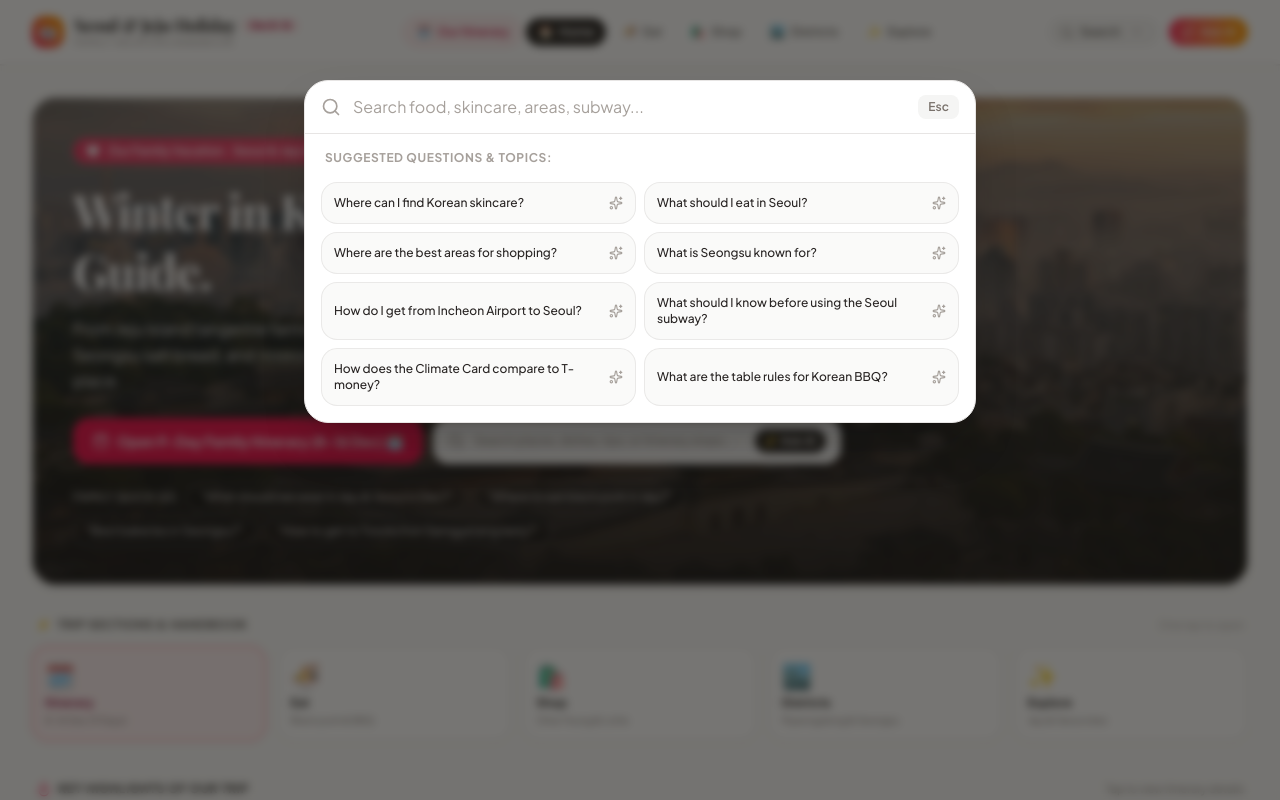
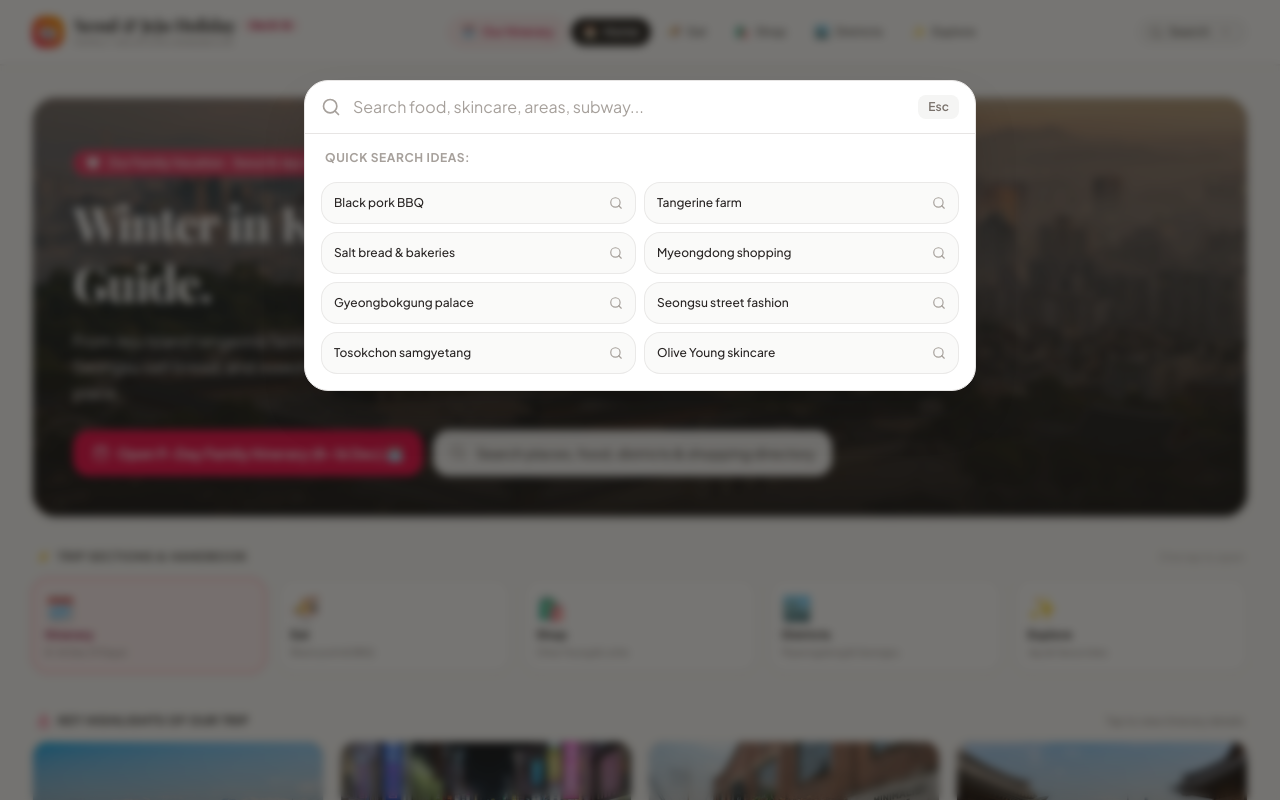
Before and after one commit to amuri13/seoul-travel, a React (Vite) app: page / in a window 1280 px wide. Both pictures are taken after a click on the button "Search Guide". Shown: the top 800 px of the page. Built offline with nearby package versions, Linux system fonts and the light colour scheme; a web font is replaced by a local one.

Commit message:
Remove Ask AI question bar and top right icon

```diff
--- a/src/App.tsx
+++ b/src/App.tsx
@@ -7,7 +7,6 @@ import { EatSection } from './components/EatSection';
 import { ShopSection } from './components/ShopSection';
 import { NeighbourhoodSection } from './components/NeighbourhoodSection';
 import { ExploreSection } from './components/ExploreSection';
-import { AiGuideModal } from './components/AiGuideModal';
 import { PlaceDetailModal } from './components/PlaceDetailModal';
 import { Footer } from './components/Footer';
 
@@ -22,8 +21,6 @@ import { ArrowRight, Sparkles, MapPin, Utensils, ShoppingBag, Train, BookOpen, E
 export default function App() {
   const [activeTab, setActiveTab] = useState<string>('home');
   const [isSearchOpen, setIsSearchOpen] = useState<boolean>(false);
-  const [isAiGuideOpen, setIsAiGuideOpen] = useState<boolean>(false);
-  const [aiGuideQuery, setAiGuideQuery] = useState<string>('');
 
   const [selectedDetailItem, setSelectedDetailItem] = useState<Place | Shop | null>(null);
   const [detailType, setDetailType] = useState<'place' | 'shop'>('place');
@@ -49,11 +46,6 @@ export default function App() {
   const handleNavigate = (tab: string) => {
     setActiveTab(tab);
     window.scrollTo({ top: 0, behavior: 'smooth' });
-  };
-
-  const handleOpenAiWithQuery = (query: string) => {
-    setAiGuideQuery(query);
-    setIsAiGuideOpen(true);
   };
 
   const openPlaceDetail = (place: Place) => {
@@ -95,10 +87,6 @@ export default function App() {
         activeTab={activeTab}
         onTabChange={handleNavigate}
         onOpenSearch={() => setIsSearchOpen(true)}
-        onOpenAiGuide={() => {
-          setAiGuideQuery('');
-          setIsAiGuideOpen(true);
-        }}
       />
 
       {/* Main Body */}
@@ -108,7 +96,6 @@ export default function App() {
             {/* Visual Hero */}
             <Hero
               onSearchClick={() => setIsSearchOpen(true)}
-              onAskQuery={handleOpenAiWithQuery}
               onNavigate={handleNavigate}
               onSelectNeighbourhood={(id) => {
                 setSelectedNeighbourhoodId(id);
@@ -558,25 +545,6 @@ export default function App() {
           setSelectedNeighbourhoodId(n.id);
           setActiveTab('neighbourhoods');
         }}
-        onAskAi={(query: string) => {
-          setIsSearchOpen(false);
-          setAiGuideQuery(query);
-          setIsAiGuideOpen(true);
-        }}
-      />
-
-      {/* Natural Language AI Guide Modal */}
-      <AiGuideModal
-        isOpen={isAiGuideOpen}
-        onClose={() => setIsAiGuideOpen(false)}
-        initialQuery={aiGuideQuery}
-        onSelectPlace={openPlaceDetail}
-        onSelectShop={openShopDetail}
-        onSelectNeighbourhood={(n) => {
-          setSelectedNeighbourhoodId(n.id);
-          setActiveTab('neighbourhoods');
-          setIsAiGuideOpen(false);
-        }}
       />
 
       {/* Place / Shop Comprehensive Detail Modal */}
@@ -590,10 +558,6 @@ export default function App() {
       {/* Footer */}
       <Footer
         onNavigate={handleNavigate}
-        onOpenAiGuide={() => {
-          setAiGuideQuery('');
-          setIsAiGuideOpen(true);
-        }}
       />
     </div>
   );
--- a/src/components/Footer.tsx
+++ b/src/components/Footer.tsx
@@ -3,10 +3,10 @@ import { Compass, ShieldCheck } from 'lucide-react';
 
 interface FooterProps {
   onNavigate: (section: string) => void;
-  onOpenAiGuide: () => void;
+  onOpenAiGuide?: () => void;
 }
 
-export const Footer: React.FC<FooterProps> = ({ onNavigate, onOpenAiGuide }) => {
+export const Footer: React.FC<FooterProps> = ({ onNavigate }) => {
   return (
     <footer className="bg-stone-900 text-stone-300 border-t border-stone-800 pt-12 pb-16 text-xs">
       <div className="max-w-7xl mx-auto px-4 sm:px-6 lg:px-8 space-y-10">
@@ -56,21 +56,15 @@ export const Footer: React.FC<FooterProps> = ({ onNavigate, onOpenAiGuide }) =>
             </ul>
           </div>
 
-          {/* Sources & AI Guide */}
+          {/* Sources & Official Guidance */}
           <div className="space-y-3">
             <div className="font-semibold uppercase tracking-wider text-stone-200 text-[11px]">
               Official Sources & Guidance
             </div>
             <p className="text-stone-400 leading-relaxed text-[11px]">
               Factual data curated from Korea Tourism Organization (KTO), Seoul Metropolitan Government,
-              Seoul Metro, Michelin Guide Seoul, and direct field verification.
+              Seoul Metro, Michelin Guide Seoul, and direct family field verification.
             </p>
-            <button
-              onClick={onOpenAiGuide}
-              className="px-3 py-1.5 bg-stone-800 hover:bg-stone-700 text-stone-100 rounded-lg text-xs font-medium transition-colors cursor-pointer flex items-center gap-1.5"
-            >
-              <span>Ask AI Guide Assistant</span>
-            </button>
           </div>
         </div>
 
--- a/src/components/Header.tsx
+++ b/src/components/Header.tsx
@@ -1,18 +1,17 @@
 import React, { useState } from 'react';
-import { Search, Sparkles, Menu, X, Calendar, Heart } from 'lucide-react';
+import { Search, Menu, X, Calendar, Heart } from 'lucide-react';
 
 interface HeaderProps {
   activeTab: string;
   onTabChange: (tab: string) => void;
   onOpenSearch: () => void;
-  onOpenAiGuide: (initialQuery?: string) => void;
+  onOpenAiGuide?: (initialQuery?: string) => void;
 }
 
 export const Header: React.FC<HeaderProps> = ({
   activeTab,
   onTabChange,
   onOpenSearch,
-  onOpenAiGuide,
 }) => {
   const [mobileMenuOpen, setMobileMenuOpen] = useState(false);
 
@@ -122,14 +121,6 @@ export const Header: React.FC<HeaderProps> = ({
               </kbd>
             </button>
 
-            <button
-              onClick={() => onOpenAiGuide()}
-              className="px-3 py-1.5 bg-gradient-to-r from-rose-500 to-amber-500 hover:from-rose-600 hover:to-amber-600 text-white rounded-full text-xs font-semibold shadow-xs flex items-center gap-1.5 cursor-pointer transition-all hover:shadow-sm hover:scale-[1.02]"
-            >
-              <Sparkles className="w-3.5 h-3.5 text-white animate-pulse" />
-              <span>Ask AI</span>
-            </button>
-
             {/* Mobile Hamburger Button */}
             <button
               onClick={() => setMobileMenuOpen(!mobileMenuOpen)}
--- a/src/components/Hero.tsx
+++ b/src/components/Hero.tsx
@@ -1,16 +1,15 @@
 import React from 'react';
-import { Search, Sparkles, Utensils, ShoppingBag, MapPin, Compass, Train, ShieldCheck, BookOpen, Lightbulb, ArrowRight, Flame, Calendar, Heart } from 'lucide-react';
-import { SUGGESTED_QUERIES } from '../services/searchService';
+import { Search, Calendar, Heart, Flame, ArrowRight } from 'lucide-react';
 import { SEOUL_IMAGES } from '../data/images';
 
 interface HeroProps {
   onSearchClick: () => void;
-  onAskQuery: (query: string) => void;
+  onAskQuery?: (query: string) => void;
   onNavigate: (section: string) => void;
   onSelectNeighbourhood?: (id: string) => void;
 }
 
-export const Hero: React.FC<HeroProps> = ({ onSearchClick, onAskQuery, onNavigate }) => {
+export const Hero: React.FC<HeroProps> = ({ onSearchClick, onNavigate }) => {
   const quickCategories = [
     { id: 'itinerary', label: 'Itinerary', icon: '🗓️', desc: '8–16 Dec (9 Days)', highlight: true },
     { id: 'eat', label: 'Eat', icon: '🍜', desc: 'Black pork & BBQ' },
@@ -91,40 +90,15 @@ export const Hero: React.FC<HeroProps> = ({ onSearchClick, onAskQuery, onNavigat
                 <span>Open 9-Day Family Itinerary (8–16 Dec) 🗓️</span>
               </button>
 
-              <div
+              <button
                 onClick={onSearchClick}
-                className="flex-1 bg-white/95 text-stone-800 hover:bg-white rounded-2xl shadow-md px-3.5 py-2.5 flex items-center justify-between gap-3 cursor-pointer transition-all border border-stone-200/50"
+                className="bg-white/95 text-stone-800 hover:bg-white rounded-2xl shadow-md px-4 py-3 flex items-center gap-2.5 cursor-pointer transition-all border border-stone-200/50 text-xs sm:text-sm font-medium hover:scale-102"
               >
-                <div className="flex items-center gap-2.5 overflow-hidden">
-                  <Search className="w-4 h-4 text-stone-500 shrink-0" />
-                  <span className="text-xs text-stone-500 truncate">
-                    Search places, dishes, tips, or itinerary stops...
-                  </span>
-                </div>
-                <div className="flex items-center gap-1 shrink-0 bg-stone-900 text-white px-2.5 py-1 rounded-xl text-xs font-semibold">
-                  <Sparkles className="w-3 h-3 text-amber-300" />
-                  <span>Ask AI</span>
-                </div>
-              </div>
-            </div>
-
-            {/* Quick Question Chips */}
-            <div className="pt-1 flex flex-wrap items-center gap-2 text-xs">
-              <span className="text-stone-300 text-[11px] font-medium uppercase tracking-wider">Family Quick Qs:</span>
-              {[
-                'What should we wear in Jeju & Seoul in Dec?',
-                'Where to eat black pork in Jeju?',
-                'Best bakeries in Seongsu?',
-                'How to get to Tosokchon Samgyetang early?'
-              ].map((q, idx) => (
-                <button
-                  key={idx}
-                  onClick={() => onAskQuery(q)}
-                  className="bg-black/40 hover:bg-white/20 border border-white/25 text-stone-200 hover:text-white px-3 py-1 rounded-full text-xs transition-all text-left cursor-pointer flex items-center gap-1"
-                >
-                  <span>"{q}"</span>
-                </button>
-              ))}
+                <Search className="w-4 h-4 text-stone-500 shrink-0" />
+                <span className="text-stone-700">
+                  Search places, food, districts & shopping directory
+                </span>
+              </button>
             </div>
           </div>
         </div>
--- a/src/components/SearchBar.tsx
+++ b/src/components/SearchBar.tsx
@@ -1,6 +1,6 @@
 import React, { useState, useEffect, useRef } from 'react';
-import { Search, X, Sparkles, MapPin, Utensils, ShoppingBag, Train, ArrowRight } from 'lucide-react';
-import { performClientSearch, SUGGESTED_QUERIES, SearchResults } from '../services/searchService';
+import { Search, X, MapPin, Utensils, ShoppingBag, ArrowRight } from 'lucide-react';
+import { performClientSearch, SearchResults } from '../services/searchService';
 import { Place, Shop, Neighbourhood } from '../types';
 import { SEOUL_IMAGES, getImageForCategory } from '../data/images';
 
@@ -10,7 +10,7 @@ interface SearchBarProps {
   onSelectPlace: (place: Place) => void;
   onSelectShop: (shop: Shop) => void;
   onSelectNeighbourhood: (neighbourhood: Neighbourhood) => void;
-  onAskAi: (query: string) => void;
+  onAskAi?: (query: string) => void;
 }
 
 export const SearchBar: React.FC<SearchBarProps> = ({
@@ -19,7 +19,6 @@ export const SearchBar: React.FC<SearchBarProps> = ({
   onSelectPlace,
   onSelectShop,
   onSelectNeighbourhood,
-  onAskAi,
 }) => {
   const [query, setQuery] = useState('');
   const [results, setResults] = useState<SearchResults | null>(null);
@@ -75,61 +74,41 @@ export const SearchBar: React.FC<SearchBarProps> = ({
           </button>
         </div>
 
-        {/* AI Guide Handover Bar */}
-        {query.trim().length > 1 && (
-          <div className="bg-rose-50 border-b border-rose-100 px-4 py-2.5 flex items-center justify-between text-xs text-rose-950">
-            <div className="flex items-center gap-2">
-              <Sparkles className="w-4 h-4 text-rose-600 shrink-0" />
-              <span>Ask Seoul AI Guide for an instant local answer:</span>
-            </div>
-            <button
-              onClick={() => {
-                onAskAi(query);
-                onClose();
-              }}
-              className="font-bold text-rose-700 hover:text-rose-900 flex items-center gap-1 cursor-pointer bg-rose-100/70 hover:bg-rose-200 px-2.5 py-1 rounded-lg transition-colors"
-            >
-              Ask AI <ArrowRight className="w-3.5 h-3.5" />
-            </button>
-          </div>
-        )}
-
         {/* Results Body */}
         <div className="overflow-y-auto p-4 space-y-5">
           {!results || query.trim() === '' ? (
             <div className="space-y-4">
               <div className="text-xs uppercase tracking-wider text-stone-400 font-bold px-1">
-                Suggested Questions & Topics:
+                Quick Search Ideas:
               </div>
               <div className="grid grid-cols-1 sm:grid-cols-2 gap-2">
-                {SUGGESTED_QUERIES.map((q, idx) => (
+                {[
+                  'Black pork BBQ',
+                  'Tangerine farm',
+                  'Salt bread & bakeries',
+                  'Myeongdong shopping',
+                  'Gyeongbokgung palace',
+                  'Seongsu street fashion',
+                  'Tosokchon samgyetang',
+                  'Olive Young skincare'
+                ].map((tag, idx) => (
                   <button
                     key={idx}
                     onClick={() => {
-                      onAskAi(q);
-                      onClose();
+                      setQuery(tag);
                     }}
-                    className="p-3 text-left bg-stone-50 hover:bg-rose-50/70 border border-stone-200/80 hover:border-rose-200 rounded-2xl text-xs text-stone-800 transition-colors flex items-center justify-between group cursor-pointer"
+                    className="p-3 text-left bg-stone-50 hover:bg-rose-50 border border-stone-200/80 hover:border-rose-200 rounded-2xl text-xs text-stone-800 transition-colors flex items-center justify-between group cursor-pointer"
                   >
-                    <span className="font-medium group-hover:text-rose-900">{q}</span>
-                    <Sparkles className="w-3.5 h-3.5 text-stone-400 group-hover:text-rose-500 shrink-0 ml-2" />
+                    <span className="font-medium group-hover:text-rose-900">{tag}</span>
+                    <Search className="w-3.5 h-3.5 text-stone-400 group-hover:text-rose-500 shrink-0 ml-2" />
                   </button>
                 ))}
               </div>
             </div>
           ) : results.totalMatches === 0 ? (
             <div className="text-center py-10 space-y-3">
-              <p className="text-sm text-stone-600">No exact places found for "{query}".</p>
-              <button
-                onClick={() => {
-                  onAskAi(query);
-                  onClose();
-                }}
-                className="inline-flex items-center gap-2 px-4 py-2 text-xs font-bold text-white bg-stone-900 rounded-xl hover:bg-stone-800 cursor-pointer shadow-xs"
-              >
-                <Sparkles className="w-3.5 h-3.5 text-rose-300" />
-                Ask Seoul AI Guide to synthesize an answer
-              </button>
+              <p className="text-sm text-stone-600">No exact matches found for "{query}".</p>
+              <p className="text-xs text-stone-400">Try searching for "Jeju", "Myeongdong", "BBQ", "Seongsu", or "Bread".</p>
             </div>
           ) : (
             <div className="space-y-6">
```
